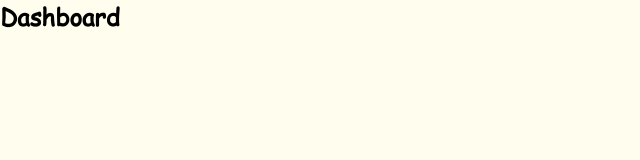
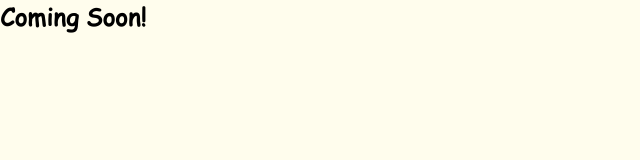
Before and after one commit to GenesysLearnable/LMS-K-FE-12, a React (Vite) app: page /dashboard in a window 1280 px wide. Shown: the top 160 px of the page, without its empty margins (0-640 px from the left). Built offline with nearby package versions, Linux system fonts and the light colour scheme.

Commit message:
:construction: Ch: Soon Come

```diff
--- a/src/pages/Dashboard/Dashboard.jsx
+++ b/src/pages/Dashboard/Dashboard.jsx
@@ -2,7 +2,7 @@ const Dashboard = () => {
   return (
     <>
       <section>
-        <h1>Dashboard</h1>
+        <h1>Coming Soon!</h1>
       </section>
     </>
   );
```
